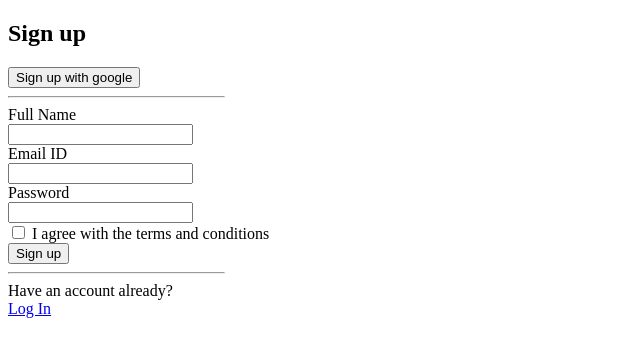
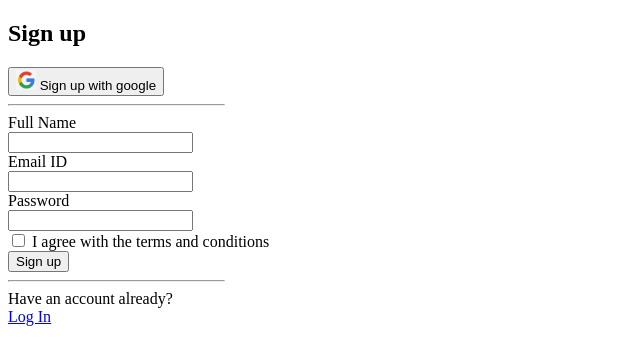
Before and after one commit to k1499/Crework, a plain HTML site: page index.html in a window 1280 px wide. Shown: the whole page, without its empty margins (0-640 px from the left). Drawn offline with Linux system fonts and the light colour scheme.

Commit message:
added image next to login and signup button

```diff
--- a/index.html
+++ b/index.html
@@ -11,6 +11,7 @@
         Sign up
     </h2>
     <button>
+        <img src = 'google icon.PNG' width = "20" height = "20" >
         Sign up with google
     </button>
     <hr style = "width: 17%; margin-left: 0px;">
```
Also changed, not shown: loginPage.html (+1 -0 lines), google icon.PNG (added).
